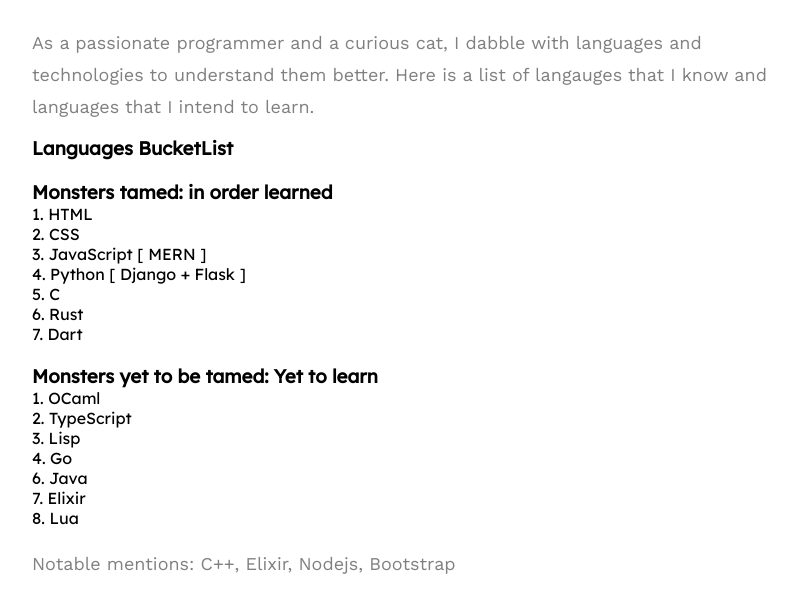
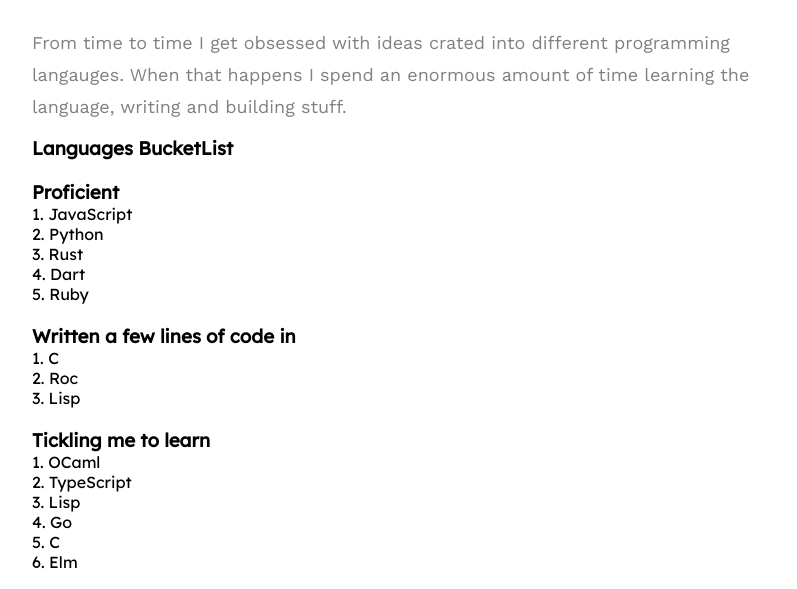
Before and after one commit to rasheedmhd/blog, a plain HTML site: page main/languages.html in a window 1280 px wide. Shown: the part 209-798 px from the top of the page, without its empty margins (224-1021 px from the left). Drawn offline with nearby package versions, Linux system fonts and the light colour scheme.

Commit message:
minor changes

```diff
--- a/main/languages.html
+++ b/main/languages.html
@@ -12,7 +12,6 @@
 <body>
     <div id="wrapper">
         <header id="head">
-            <!-- 	<h1>KenKen</h1> -->
             <ul>
                 <li><a href="../index.html">Home</a></li>
                 <li><a href="blog.html">Blog</a></li>
@@ -25,38 +24,39 @@
             <h1>Languages</h1>
 
             <p class="note">
-                As a passionate programmer and a curious cat, I dabble with languages and technologies to understand
-                them
-                better. Here is a list of langauges that I know and languages that I intend to learn.
+                From time to time I get obsessed with ideas crated into different programming langauges.
+                When that happens I spend an enormous amount of time learning the language, writing and building stuff.
             </p>
 
             <h3> Languages BucketList </h3>
             <br />
-            <h3> Monsters tamed: in order learned </h3>
+            <h3> Proficient </h3>
             <ol>
-                <li>1. HTML </li>
-                <li>2. CSS </li>
-                <li>3. JavaScript [ MERN ] </li>
-                <li>4. Python [ Django + Flask ] </li>
-                <li>5. C </li>
-                <li>6. Rust </li>
-                <li>7. Dart </li>
-
+                <li>1. JavaScript</li>
+                <li>2. Python </li>
+                <li>3. Rust </li>
+                <li>4. Dart </li>
+                <li>5. Ruby </li>
             </ol>
             <br />
-            <h3> Monsters yet to be tamed: Yet to learn </h3>
-
+            <h3> Written a few lines of code in </h3>
+            <ol>
+                <li>1. C </li>
+                <li>2. Roc </li>
+                <li>3. Lisp </li>
+            </ol>
+            <br />
+            <h3> Tickling me to learn </h3>
             <ol>
                 <li>1. OCaml </li>
                 <li>2. TypeScript </li>
                 <li>3. Lisp </li>
                 <li>4. Go </li>
-                <li>6. Java </li>
-                <li>7. Elixir </li>
-                <li>8. Lua </li>
+                <li>5. C </li>
+                <li>6. Elm </li>
             </ol>
             <br>
-            <p> Notable mentions: C++, Elixir, Nodejs, Bootstrap</p>
+
             <p> I have dabbled in a few other technologies specifically to use with some of the languages above to
                 build web applications. But since this is not a technologies page, I will keep it
                 languages only. All other technologies are in my <a
```
Also changed, not shown: index.html (+2 -2 lines), main/blog.html (+12 -7 lines), 2 other files.
